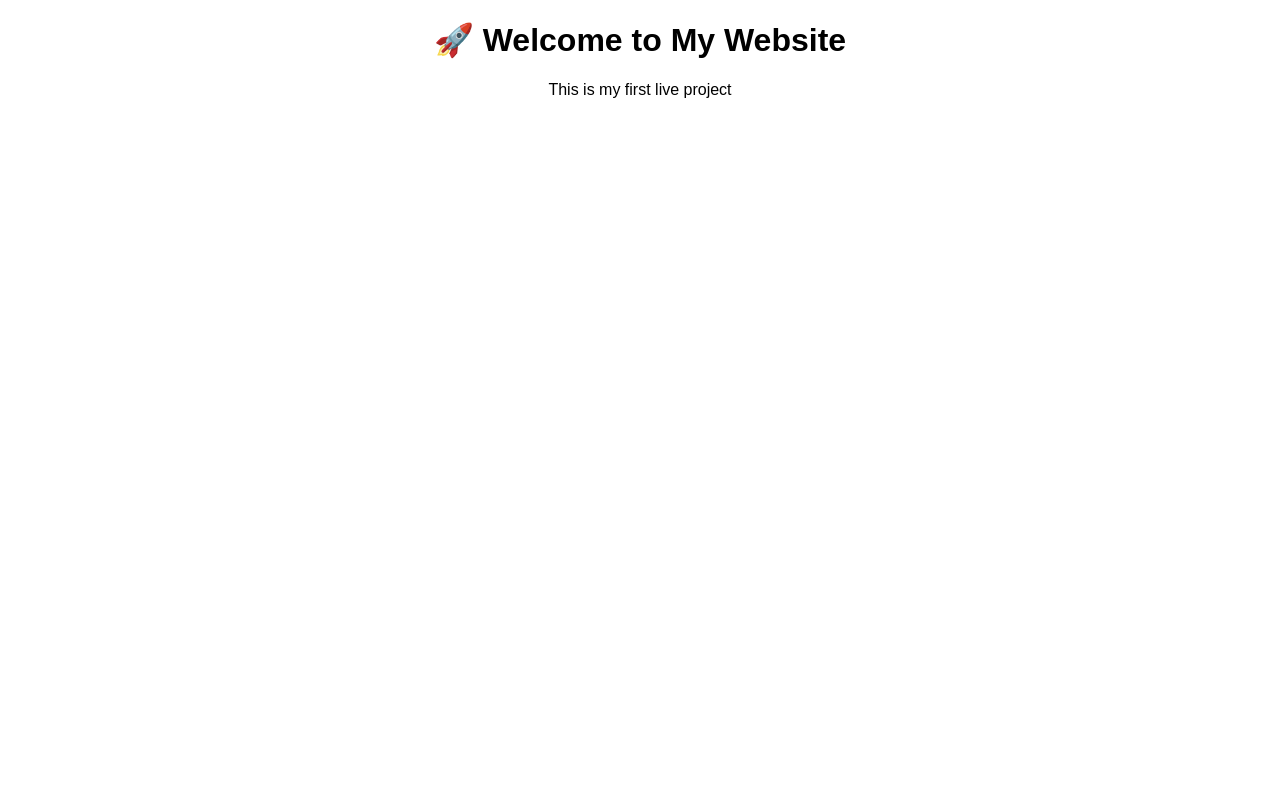
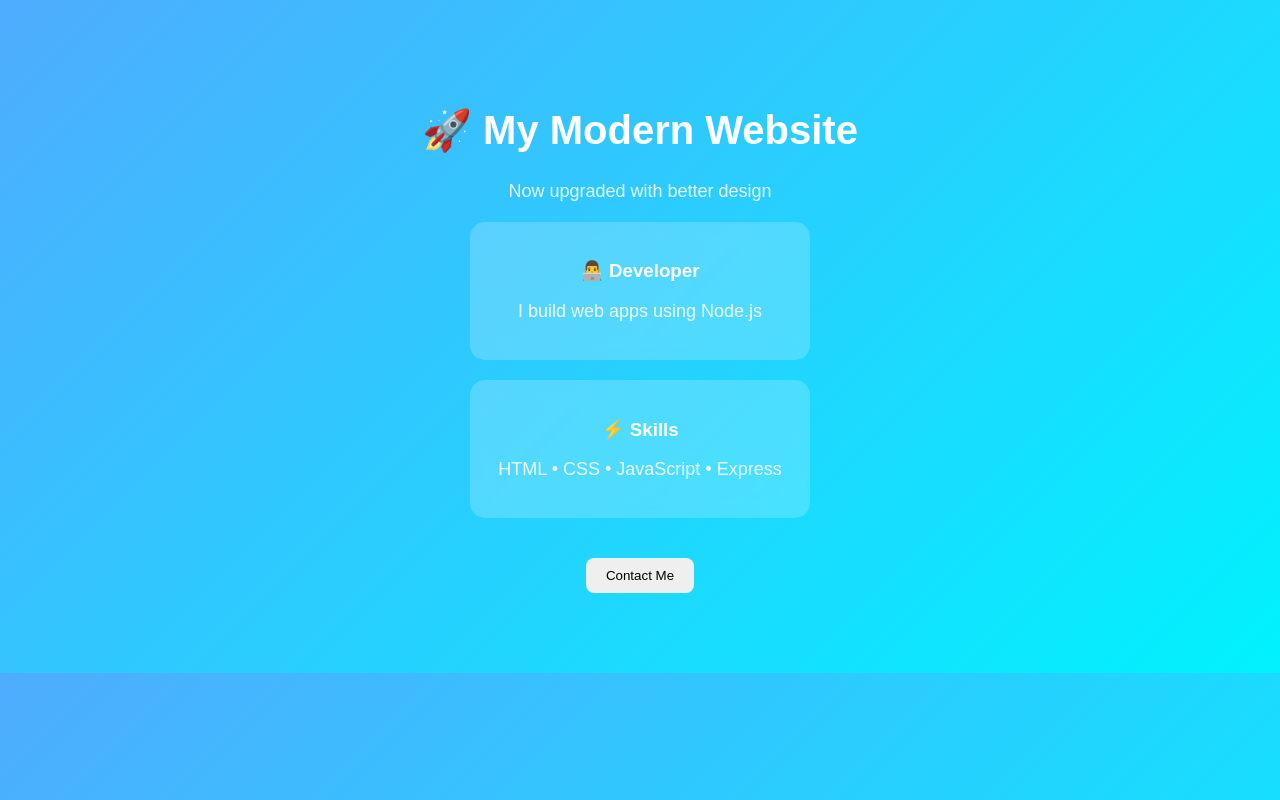
Before and after one commit to jagdish1992max/Jd, a website: page index.html in a window 1280 px wide. Drawn offline with Linux system fonts and the light colour scheme.

Commit message:
index.html

```diff
--- a/index.html
+++ b/index.html
@@ -1,12 +1,68 @@
 <!DOCTYPE html>
 <html>
 <head>
-  <title>My Website</title>
+  <title>My Modern Website</title>
+  <style>
+    body {
+      margin: 0;
+      font-family: Arial;
+      background: linear-gradient(135deg, #4facfe, #00f2fe);
+      color: white;
+      text-align: center;
+    }
+
+    .container {
+      padding: 80px 20px;
+    }
+
+    h1 {
+      font-size: 40px;
+    }
+
+    p {
+      font-size: 18px;
+      opacity: 0.9;
+    }
+
+    .card {
+      background: rgba(255,255,255,0.2);
+      padding: 20px;
+      margin: 20px auto;
+      width: 300px;
+      border-radius: 15px;
+      backdrop-filter: blur(10px);
+    }
+
+    button {
+      padding: 10px 20px;
+      border: none;
+      border-radius: 8px;
+      cursor: pointer;
+      margin-top: 20px;
+    }
+  </style>
 </head>
-<body style="text-align:center; font-family:Arial;">
 
-  <h1>🚀 Welcome to My Website</h1>
-  <p>This is my first live project</p>
+<body>
+
+  <div class="container">
+    <h1>🚀 My Modern Website</h1>
+    <p>Now upgraded with better design</p>
+
+    <div class="card">
+      <h3>👨‍💻 Developer</h3>
+      <p>I build web apps using Node.js</p>
+    </div>
+
+    <div class="card">
+      <h3>⚡ Skills</h3>
+      <p>HTML • CSS • JavaScript • Express</p>
+    </div>
+
+    <button onclick="alert('Thanks for visiting!')">
+      Contact Me
+    </button>
+  </div>
 
 </body>
 </html>
```
